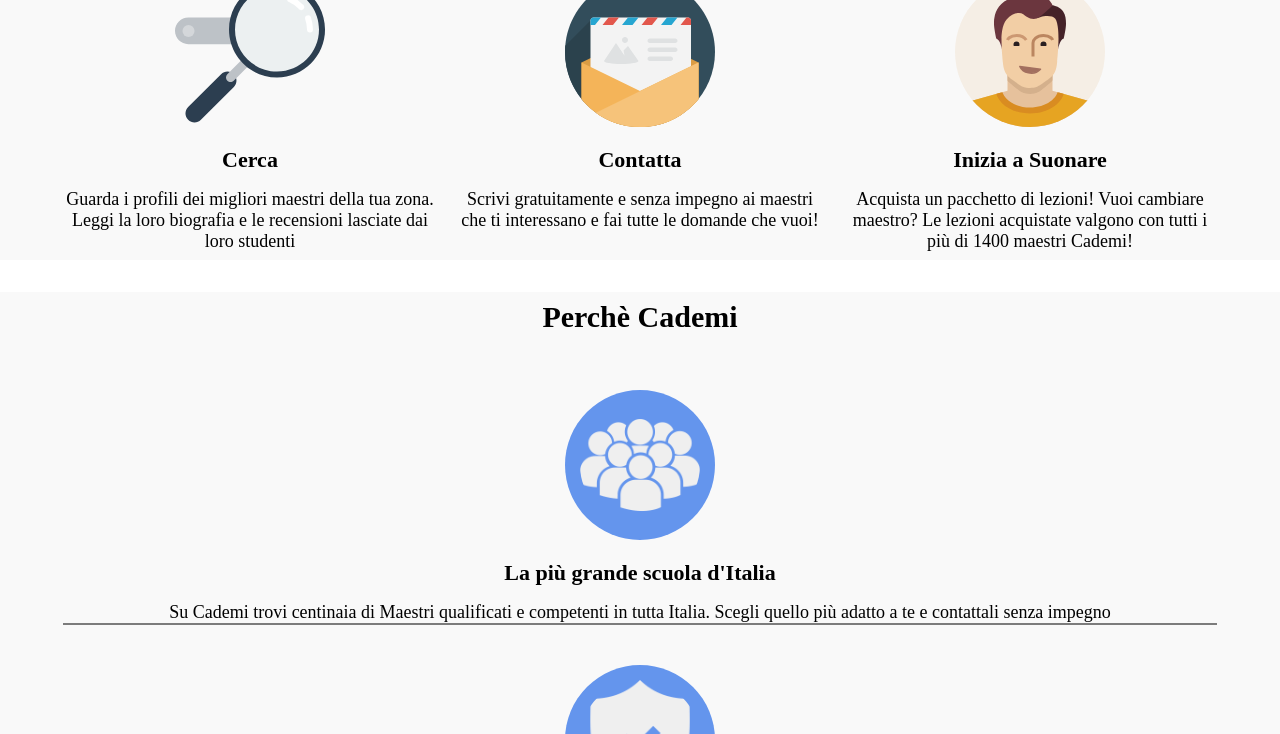
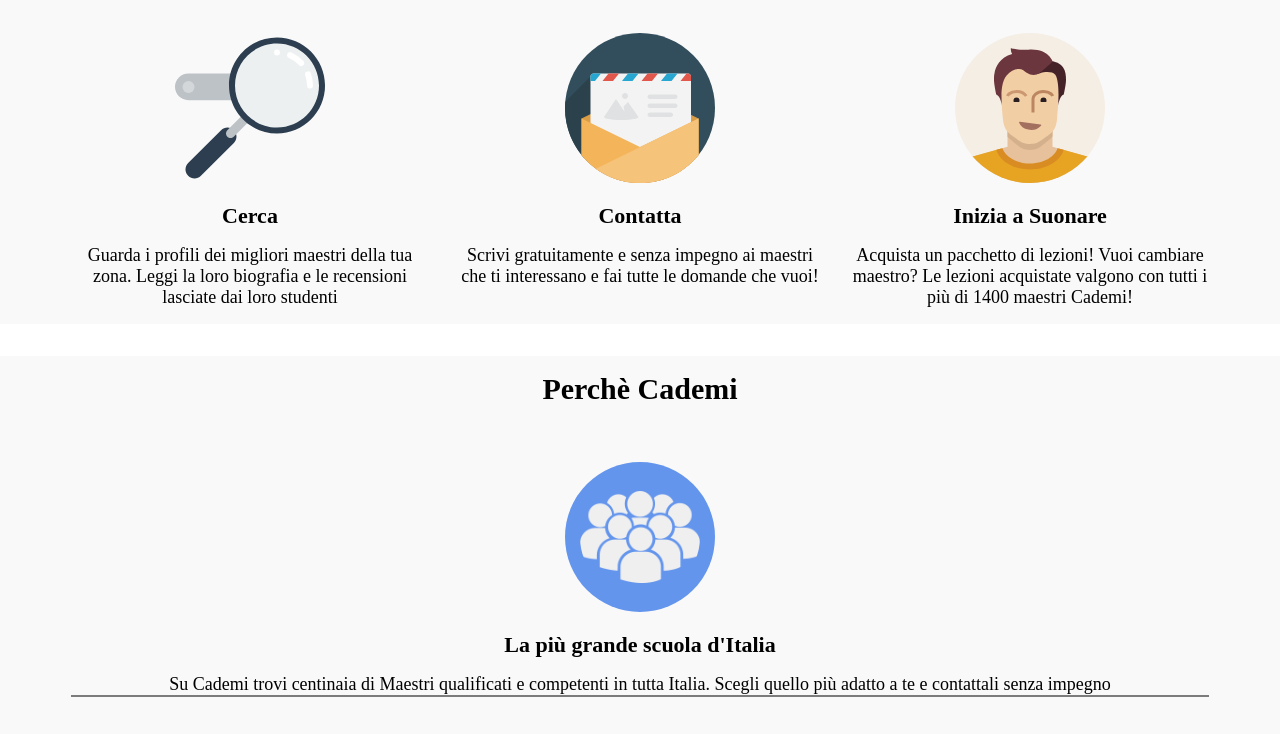
Before and after one commit to patriziosbr/html-css-resp-wannabe-12bool, a plain HTML site: page index.html in a window 1280 px wide. Shown: the part 518-1252 px from the top of the page. Drawn offline with Linux system fonts and the light colour scheme.

Commit message:
margin btm

```diff
--- a/css/style.css
+++ b/css/style.css
@@ -12,10 +12,8 @@
     border-bottom: 2px solid rgba(0, 0, 0, 0.5);
 }
 #why img {
-    margin-top: 24px;
+    margin-top: 8px;
 }
-
-
 /*debug*/
 /*.container {*/
     /* min-height: 50px; debug */
@@ -24,7 +22,7 @@
 
 [class*="col-"] {
     text-align: center;
-    padding: 8px;
+    padding: 16px;
     /* min-height: 50px;
     border: 1px solid red; */
     /* background-color: burlywood; */
```
